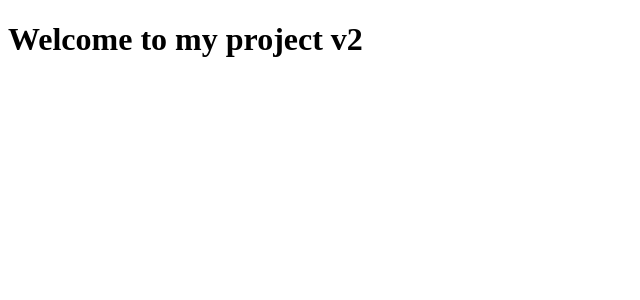
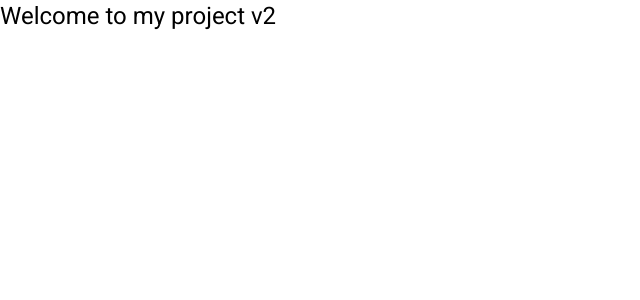
Before and after one commit to Vitor0534/Projeto-Angular-task-scheduler-ui, an Angular app: page / in a window 1280 px wide. Shown: the top 300 px of the page, without its empty margins (0-640 px from the left). Built offline with nearby package versions, Linux system fonts and the light colour scheme.

Commit message:
1#: MSG: Criação inicial do projeto com as dependências do Angular --> Material e ngx-mask

```diff
--- a/angular.json
+++ b/angular.json
@@ -27,6 +27,7 @@
               "src/assets"
             ],
             "styles": [
+              "./node_modules/@angular/material/prebuilt-themes/indigo-pink.css",
               "src/styles.css"
             ],
             "scripts": []
@@ -94,6 +95,7 @@
               "src/assets"
             ],
             "styles": [
+              "./node_modules/@angular/material/prebuilt-themes/indigo-pink.css",
               "src/styles.css"
             ],
             "scripts": []
--- a/package.json
+++ b/package.json
@@ -11,13 +11,16 @@
   "private": true,
   "dependencies": {
     "@angular/animations": "~12.2.0",
+    "@angular/cdk": "^12.2.12",
     "@angular/common": "~12.2.0",
     "@angular/compiler": "~12.2.0",
     "@angular/core": "~12.2.0",
     "@angular/forms": "~12.2.0",
+    "@angular/material": "^12.2.12",
     "@angular/platform-browser": "~12.2.0",
     "@angular/platform-browser-dynamic": "~12.2.0",
     "@angular/router": "~12.2.0",
+    "ngx-mask": "^12.0.0",
     "rxjs": "~6.6.0",
     "tslib": "^2.3.0",
     "zone.js": "~0.11.4"
--- a/src/app/app-routing.module.ts
+++ b/src/app/app-routing.module.ts
@@ -1,5 +1,6 @@
 import { NgModule } from '@angular/core';
 import { RouterModule, Routes } from '@angular/router';
+
 
 const routes: Routes = [];
 
--- a/src/index.html
+++ b/src/index.html
@@ -6,8 +6,11 @@
   <base href="/">
   <meta name="viewport" content="width=device-width, initial-scale=1">
   <link rel="icon" type="image/x-icon" href="favicon.ico">
+  <link rel="preconnect" href="https://fonts.gstatic.com">
+  <link href="https://fonts.googleapis.com/css2?family=Roboto:wght@300;400;500&display=swap" rel="stylesheet">
+  <link href="https://fonts.googleapis.com/icon?family=Material+Icons" rel="stylesheet">
 </head>
-<body>
+<body class="mat-typography">
   <app-root></app-root>
 </body>
 </html>
--- a/src/styles.css
+++ b/src/styles.css
@@ -1 +1,4 @@
 /* You can add global styles to this file, and also import other style files */
+
+html, body { height: 100%; }
+body { margin: 0; font-family: Roboto, "Helvetica Neue", sans-serif; }
```
Also changed, not shown: src/app/app.module.ts (+7 -1 lines), 1 other file (tests, documents, lock files or other folders).
